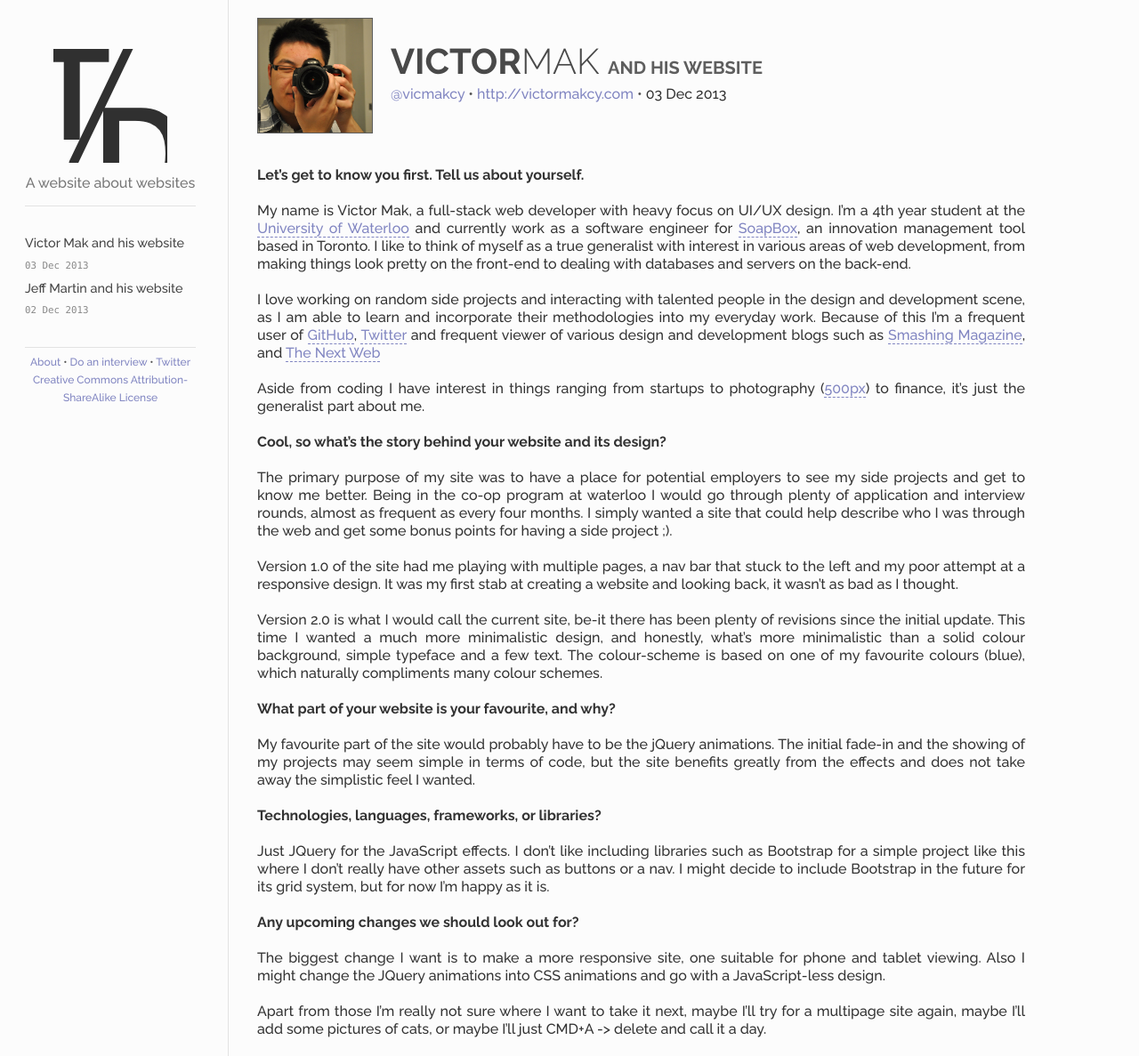
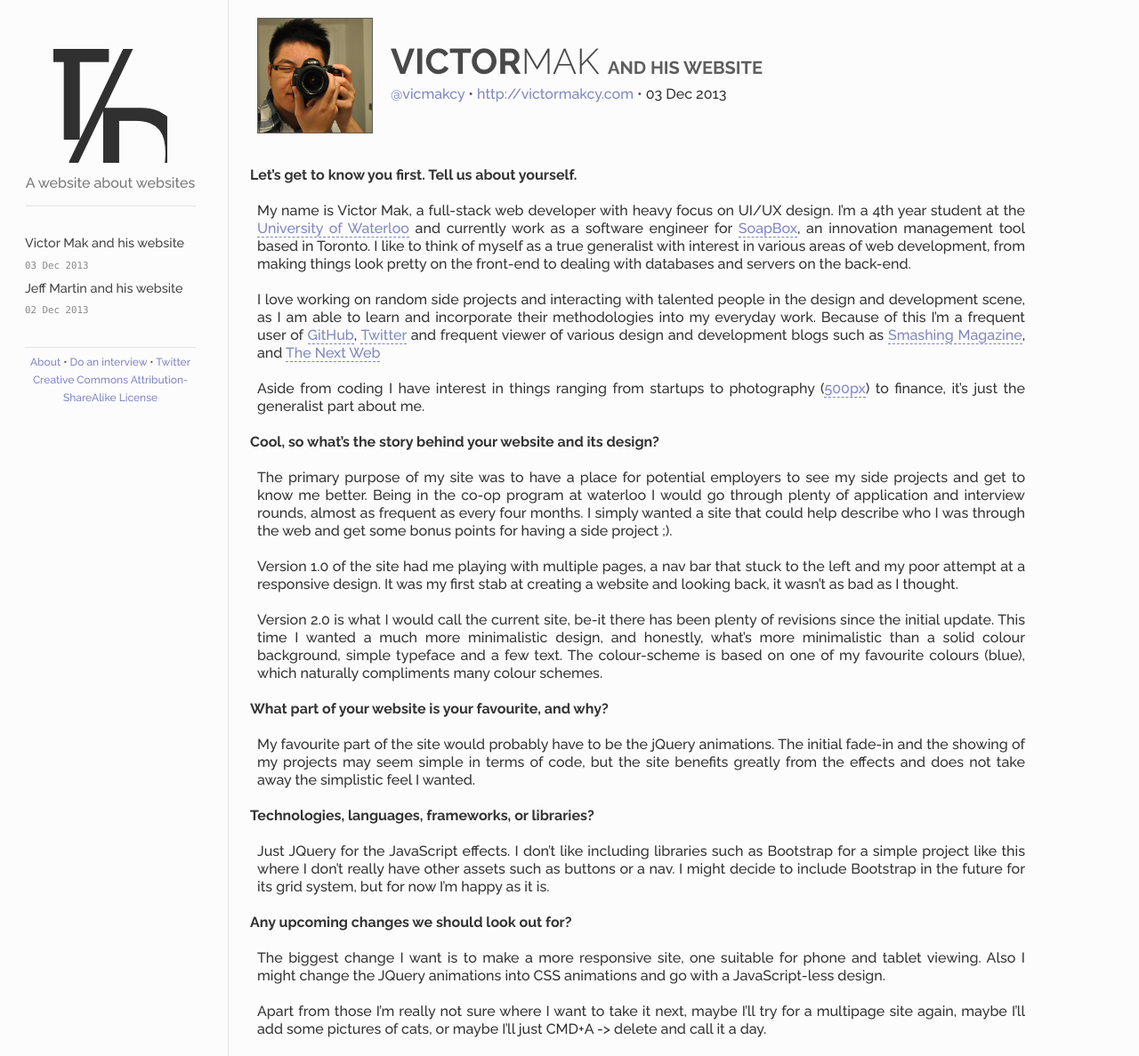
Before and after one commit to the-development/thedevelopment, a Jekyll site: the page built from index.html, in a window 1280 px wide. Shown: the whole page at 89% size. Built offline with Jekyll 4.4.1, drawn with Linux system fonts in a browser that asks for light colours; Markdown is read by kramdown in place of the engine named in the settings.

Commit message:
Make the questions more identifiable

```diff
--- a/css/main.css
+++ b/css/main.css
@@ -25,6 +25,7 @@ body {
 
 strong {
   font-weight: 700;
+  margin-left: -0.5em;
 }
 
 a {
```
